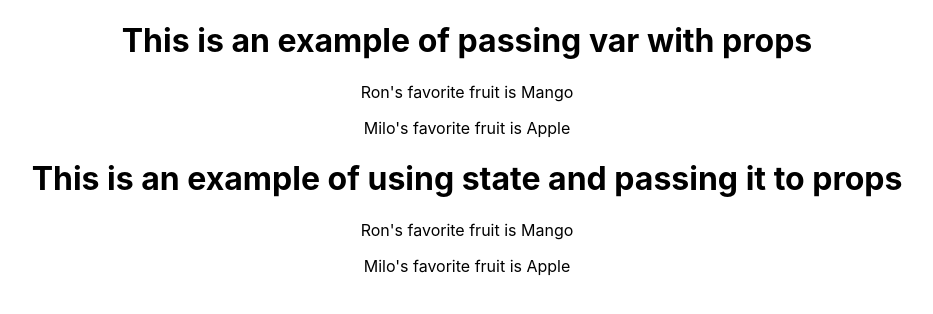
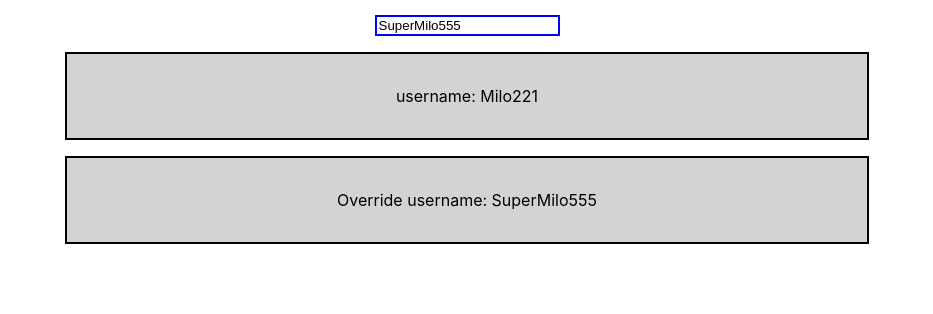
Before and after one commit to rmpalgo/react-js-practice, a React (Create React App) app: page / in a window 1280 px wide. Shown: the top 314 px of the page, without its empty margins (173-1106 px from the left). Built offline with nearby package versions, Linux system fonts and the light colour scheme.

Commit message:
feat: more practice using creating components and passing values.

```diff
--- a/src/App.js
+++ b/src/App.js
@@ -1,36 +1,30 @@
 import React, { Component } from 'react';
-import UserOutput from './Input/UserOutput'
+import UserOutput from './UserOutput/UserOutput'
+import UserInput from './UserInput/UserInput'
 import './App.css';
 
 
 class App extends Component {
     state = {
-        fruits: [
-            {fruit: "Mango"},
-            {fruit: "Apple"},
-            {fruit: "Banana"}
-        ]
+        username: 'SuperMilo555'
     }
 
-  render() {
+    usernameChangedHandler = (event) => {
+        this.setState({username: event.target.value})
+    }
 
-    return (
-        <div className="App">
-          <div>
-              <h1>This is an example of passing var with props</h1>
-            <UserOutput
-                //passing variables and displaying
-                fruitOne={"Mango"}
-                fruitTwo={"Apple"} />
-          </ div>
-            <h1>This is an example of using state and passing it to props</h1>
-            <UserOutput
-                fruitOne={this.state.fruits[0].fruit}
-                fruitTwo={this.state.fruits[1].fruit}
-            />
-        </div>
-    );
-  }
+    render() {
+        return (
+            <div className={"App"}>
+                <UserInput
+                    changed={this.usernameChangedHandler}
+                    currentName={this.state.username}/>
+                <UserOutput username={"Milo221"}/>
+                <UserOutput username={this.state.username} override={"Override"}/>
+            </div>
+        );
+
+    }
 }
 
 export default App;
--- a/src/Input/UserOutput.js
+++ /dev/null
@@ -1,12 +0,0 @@
-import React from 'react';
-
-const userOutput = (props) => {
-    return(
-        <div>
-            <p>Ron's favorite fruit is {props.fruitOne}</p>
-            <p>Milo's favorite fruit is {props.fruitTwo}</p>
-        </div>
-    )
-}
-
-export default userOutput;
--- /dev/null
+++ b/src/UserInput/UserInput.js
@@ -0,0 +1,14 @@
+import React from 'react';
+
+const userInput = (props) => {
+    const inputStyle = {
+        border: '2px solid blue',
+        margin: '15px 0 0 0'
+    }
+    return <input type={"text"}
+                  style={inputStyle}
+                  onChange={props.changed}
+                  value={props.currentName}/>;
+}
+
+export default userInput;
--- /dev/null
+++ b/src/UserOutput/UserOutput.css
@@ -0,0 +1,8 @@
+.UserOutput {
+    width: 60%;
+    padding: 16px;
+    margin: 16px auto;
+    border: 2px solid black;
+    background-color: lightgrey;
+    text-align: center;
+}
--- /dev/null
+++ b/src/UserOutput/UserOutput.js
@@ -0,0 +1,12 @@
+import React from 'react';
+import './UserOutput.css'
+
+const userOutput = (props) => {
+    return(
+        <div className={"UserOutput"}>
+            <p>{props.override} username: {props.username}</p>
+        </div>
+    )
+}
+
+export default userOutput;
```
Also changed, not shown: src/Input/UserInput.js (deleted, +0 -11 lines).
